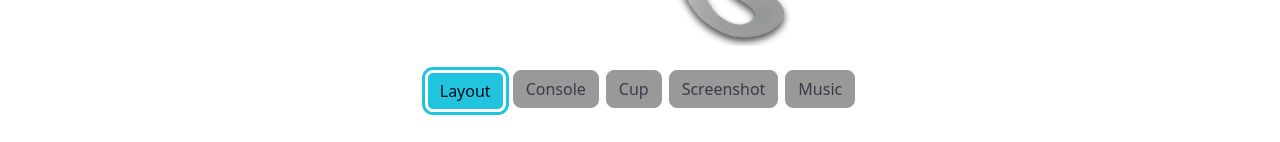
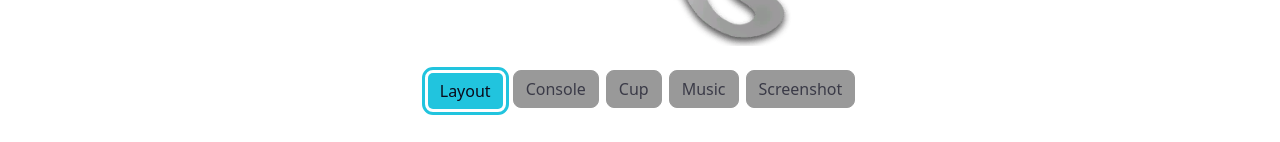
Before and after one commit to thomasamb/8dle, a Next.js app: page / in a window 1280 px wide. Shown: the part 515-657 px from the top of the page. Built offline with nearby package versions, Linux system fonts and the light colour scheme.

Commit message:
Switched music and screenshot rounds

```diff
--- a/app/ui/clue.tsx
+++ b/app/ui/clue.tsx
@@ -12,15 +12,15 @@ export default function Clue({ gameState }: { gameState: GameState }) {
     { key: "Layout", round: 1 },
     { key: "Console", round: 2 },
     { key: "Cup", round: 3 },
-    { key: "Screenshot", round: 4 },
-    { key: "Music", round: 5 },
+    { key: "Music", round: 4 },
+    { key: "Screenshot", round: 5 },
   ];
   /*
   Round 1: Layout
   Round 2: Console
   Round 3: Cup
-  Round 4: Screenshot
-  Round 5: Music
+  Round 4: Music
+  Round 5: Screenshot
   */
   const roundPageMapping = {
     1: <Round1 gameState={gameState} />,
--- a/app/ui/rounds.tsx
+++ b/app/ui/rounds.tsx
@@ -47,23 +47,7 @@ export function Round3({ gameState }: { gameState: GameState }): ReactNode {
   );
 }
 
-export function Round4({ gameState }: { gameState: GameState }): ReactNode {
-  return (
-    <div id="round4">
-      <Image
-        src={gameState.answer.screenshotPath}
-        unoptimized
-        alt="Track screenshot"
-        quality={100}
-        height={100}
-        width={100}
-        className="trackScreenshotImage"
-      />
-    </div>
-  );
-}
-
-export function Round5({ gameState }: { gameState: GameState }) {
+export function Round4({ gameState }: { gameState: GameState }) {
   const useAudio = (): [boolean, () => void] => {
     const [audio] = useState(new Audio(gameState.answer.song));
     const [playing, setPlaying] = useState(false);
@@ -93,10 +77,26 @@ export function Round5({ gameState }: { gameState: GameState }) {
   const [playing, toggle] = useAudio();
 
   return (
-    <div id="round5">
+    <div id="round4">
       <Button id="songButton" onClick={toggle}>
         {playing ? "Stop" : "Play"} Song
       </Button>
     </div>
   );
 }
+
+export function Round5({ gameState }: { gameState: GameState }): ReactNode {
+  return (
+    <div id="round5">
+      <Image
+        src={gameState.answer.screenshotPath}
+        unoptimized
+        alt="Track screenshot"
+        quality={100}
+        height={100}
+        width={100}
+        className="trackScreenshotImage"
+      />
+    </div>
+  );
+}
```
